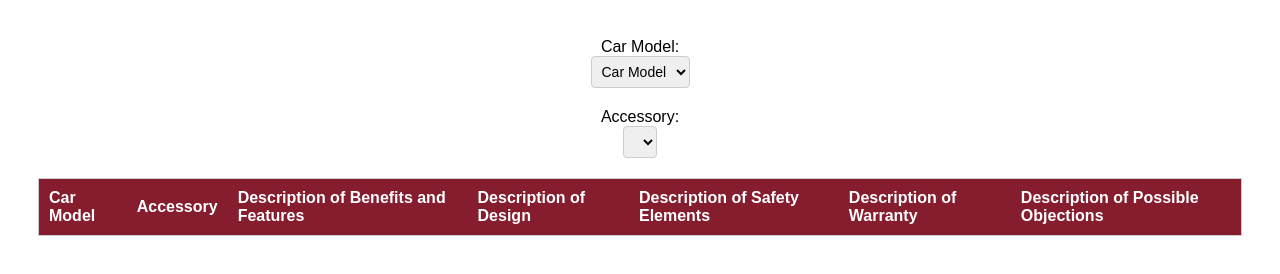
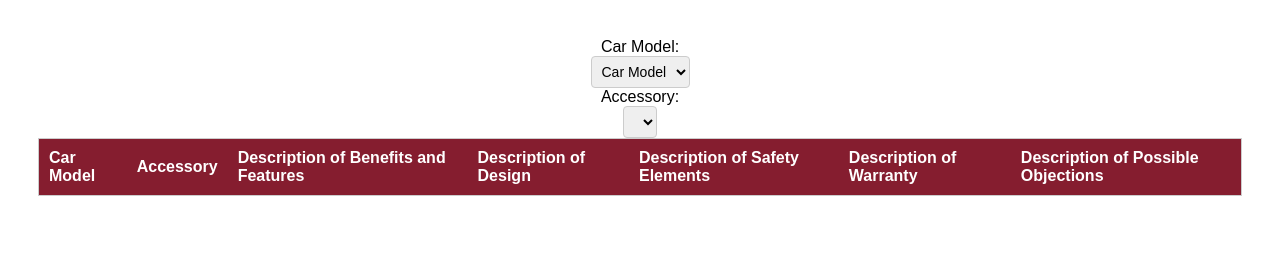
Before and after one commit to taracull/test, a plain HTML site: page index.html in a window 1280 px wide. Shown: the part 590-864 px from the top of the page. After the commit the page ends 824 px from the top, so only its background shows below. Drawn offline with Linux system fonts and the light colour scheme.

Commit message:
Update styles.css

```diff
--- a/styles.css
+++ b/styles.css
@@ -57,8 +57,6 @@ select {
 
 .container {
     padding: 30px;
+    width: fit-content; /* Adjust the width to fit the content */
+    margin: 0 auto; /* Center the container horizontally */
 }
-
-select {
-  margin-bottom: 20px;
-}
```
Lines whose indentation alone changed are shown as unchanged.
